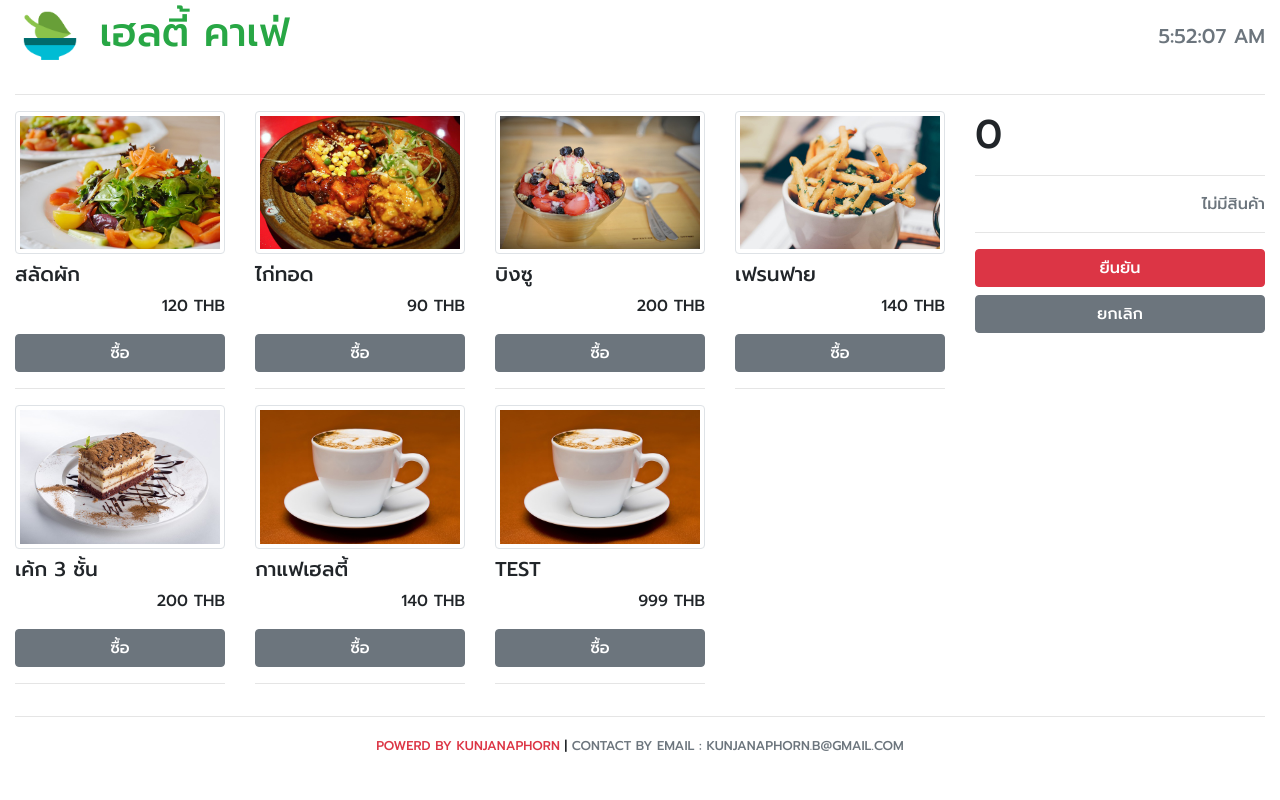
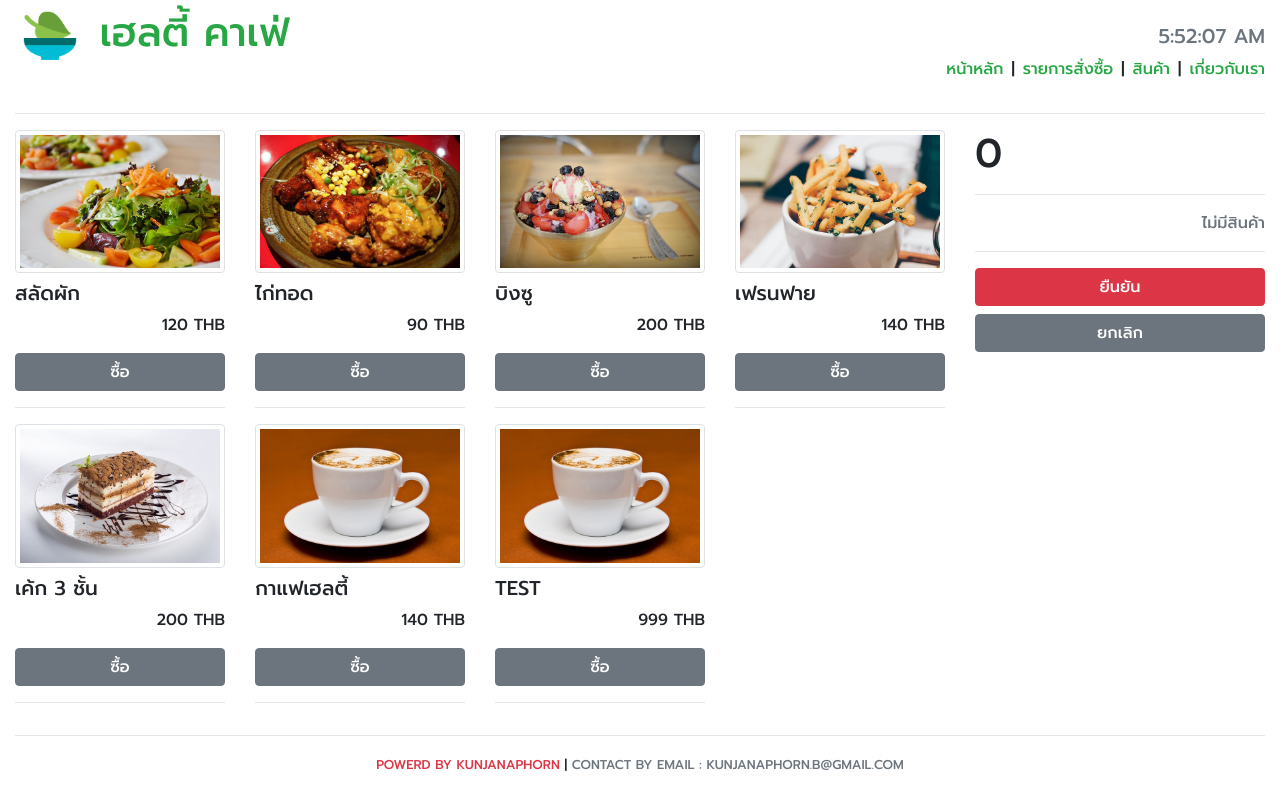
Before and after one commit to Pimgear47/HealthyCafe-cashier, a React (Create React App) app: page / in a window 1280 px wide. Built offline with nearby package versions, Linux system fonts and the light colour scheme; data requests are answered from the project's data file.

Commit message:
add Link

```diff
--- a/src/components/Header.js
+++ b/src/components/Header.js
@@ -1,4 +1,5 @@
 import React, { Component } from "react";
+import { Link } from "react-router-dom";
 
 class Header extends Component {
 
@@ -40,6 +41,15 @@ class Header extends Component {
                         <h5 className="text-muted mt-4">
                             {this.state.date.toLocaleTimeString()}
                         </h5>
+                        <ul className="list-inline">
+                            <li className="list-inline-item title"><Link to="/" className="text-success">หน้าหลัก</Link></li>
+                            <li className="list-inline-item title">|</li>
+                            <li className="list-inline-item title"><Link to="/orders" className="text-success">รายการสั่งซื้อ</Link></li>
+                            <li className="list-inline-item title">|</li>
+                            <li className="list-inline-item title"><Link to="/product" className="text-success">สินค้า</Link></li>
+                            <li className="list-inline-item title">|</li>
+                            <li className="list-inline-item title"><Link to="/about" className="text-success">เกี่ยวกับเรา</Link></li>
+                        </ul>
                     </div>
                 </div>
                 <hr />
```
